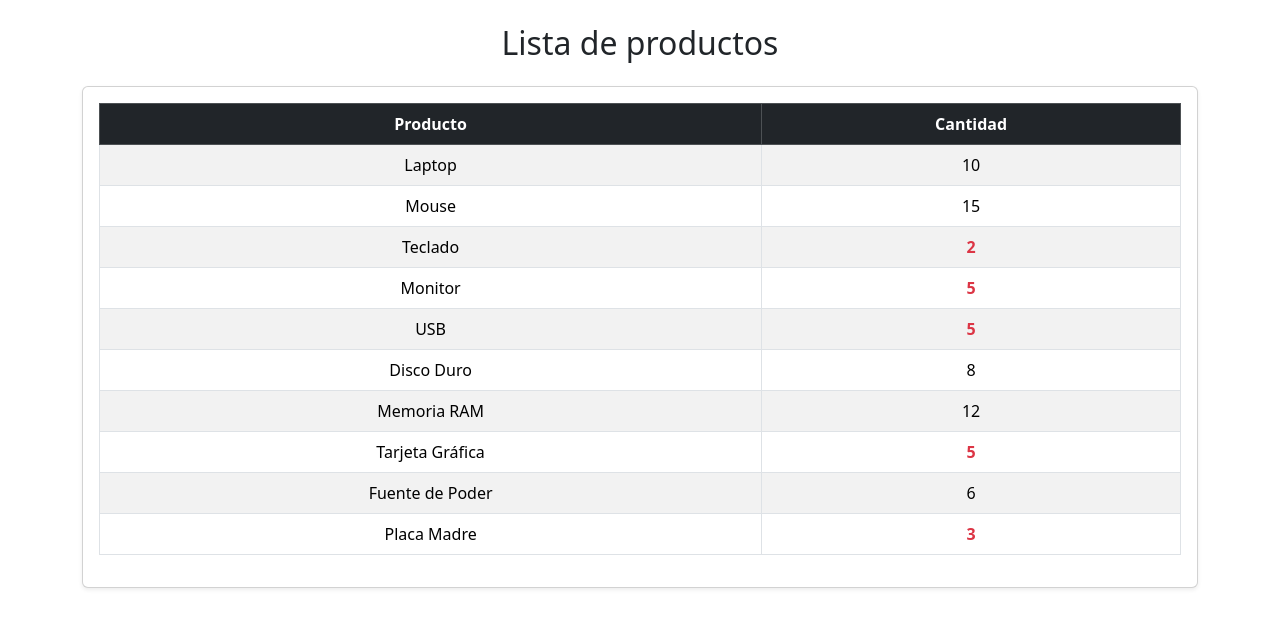
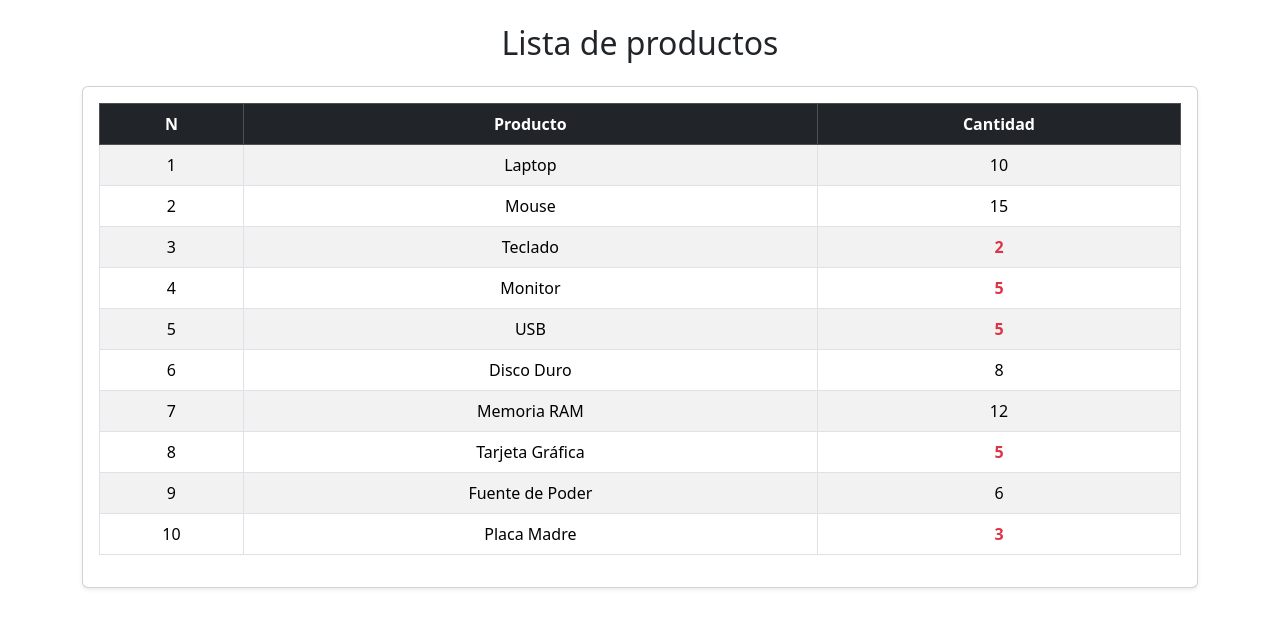
Before and after one commit to KevinMT5/EDUCAD_APP, an Angular app: page / in a window 1280 px wide. Shown: the top 628 px of the page. Built offline with nearby package versions, Linux system fonts and the light colour scheme.

Commit message:
ACtualizacion de numero

```diff
--- a/src/app/productos/productos.html
+++ b/src/app/productos/productos.html
@@ -6,12 +6,14 @@
       <table class="table table-striped table-bordered text-center">
         <thead class="table-dark">
           <tr>
+            <th>N</th>
             <th>Producto</th>
             <th>Cantidad</th>
           </tr>
         </thead>
         <tbody>
-          <tr *ngFor="let p of productos">
+          <tr *ngFor="let p of productos; let i = index">
+            <td>{{ i + 1 }}</td>
             <td>{{ p.nombre }}</td>
             <td [ngClass]="{ 'text-danger fw-bold': p.stock <= 5 }">
               {{ p.stock }}
```
